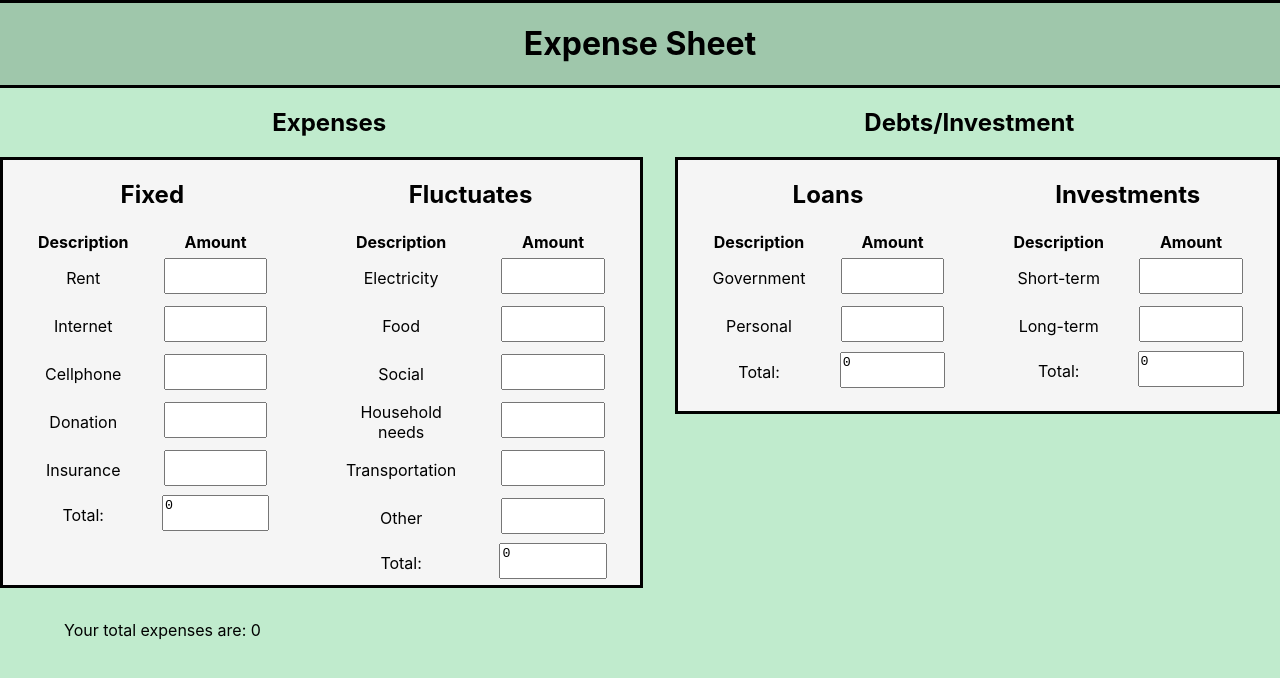
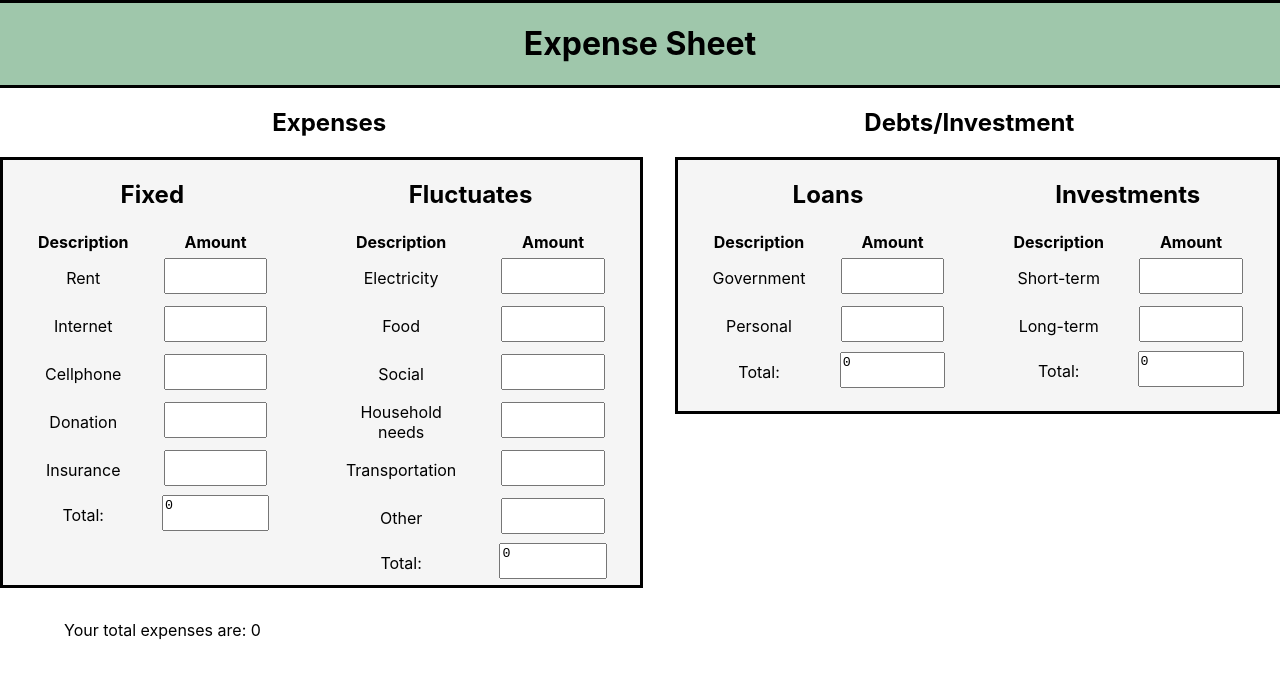
Before and after one commit to timbolaj/Expense-sheet, a React (Create React App) app: page / in a window 1280 px wide. Shown: the top 678 px of the page. Built offline with nearby package versions, Linux system fonts and the light colour scheme.

Commit message:
revised styles for background color of app

```diff
--- a/src/Styles/Total-Expenditures.scss
+++ b/src/Styles/Total-Expenditures.scss
@@ -2,5 +2,4 @@
   display: flex;
   padding-top: 2em;
   width: 90%;
-  background-color: #c0ebcd;
 }
--- a/src/index.css
+++ b/src/index.css
@@ -5,7 +5,7 @@ body {
     sans-serif;
   -webkit-font-smoothing: antialiased;
   -moz-osx-font-smoothing: grayscale;
-  background-color: #c0ebcd;
+  background-color: white;
 
 }
 
```
